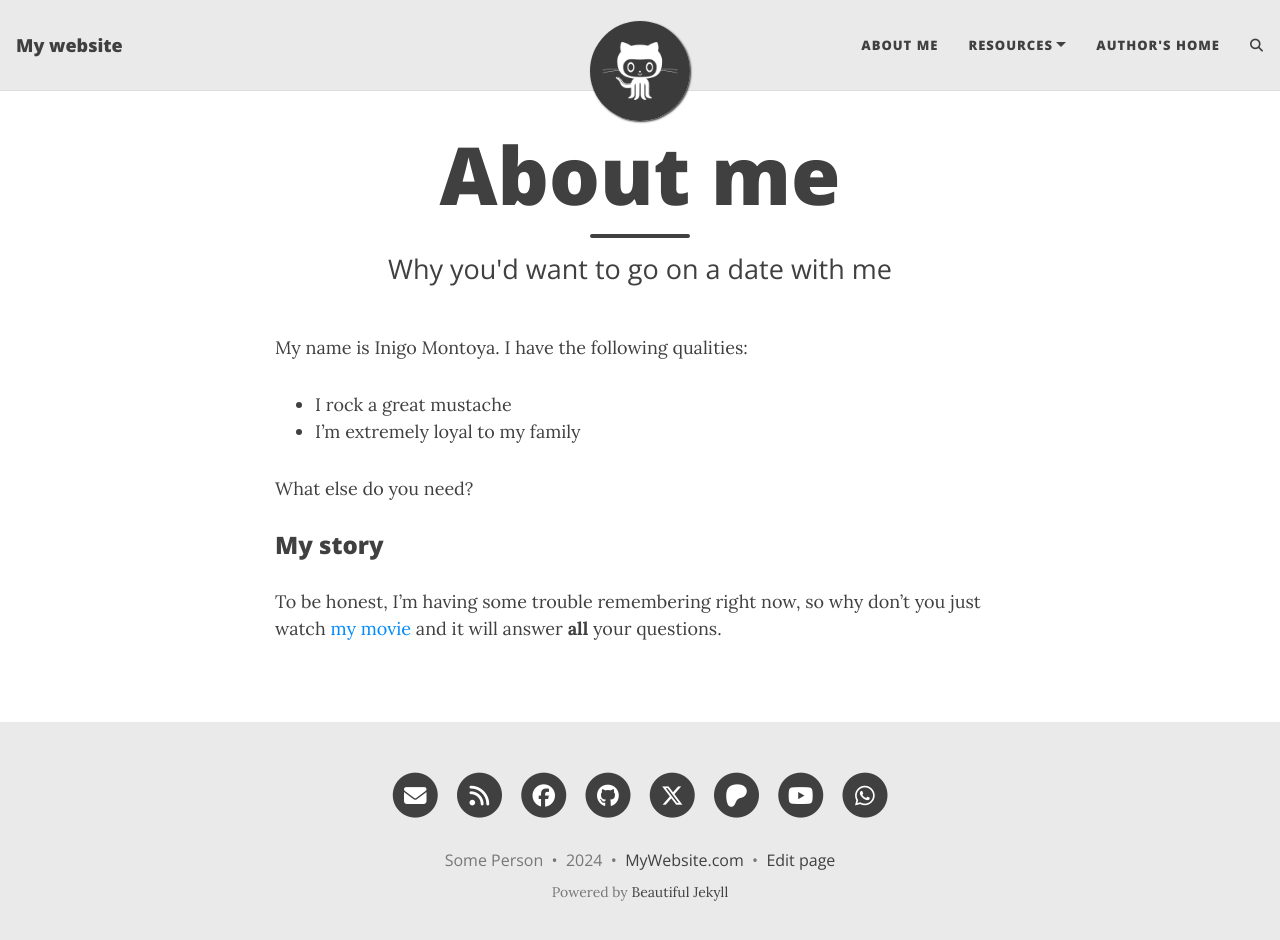
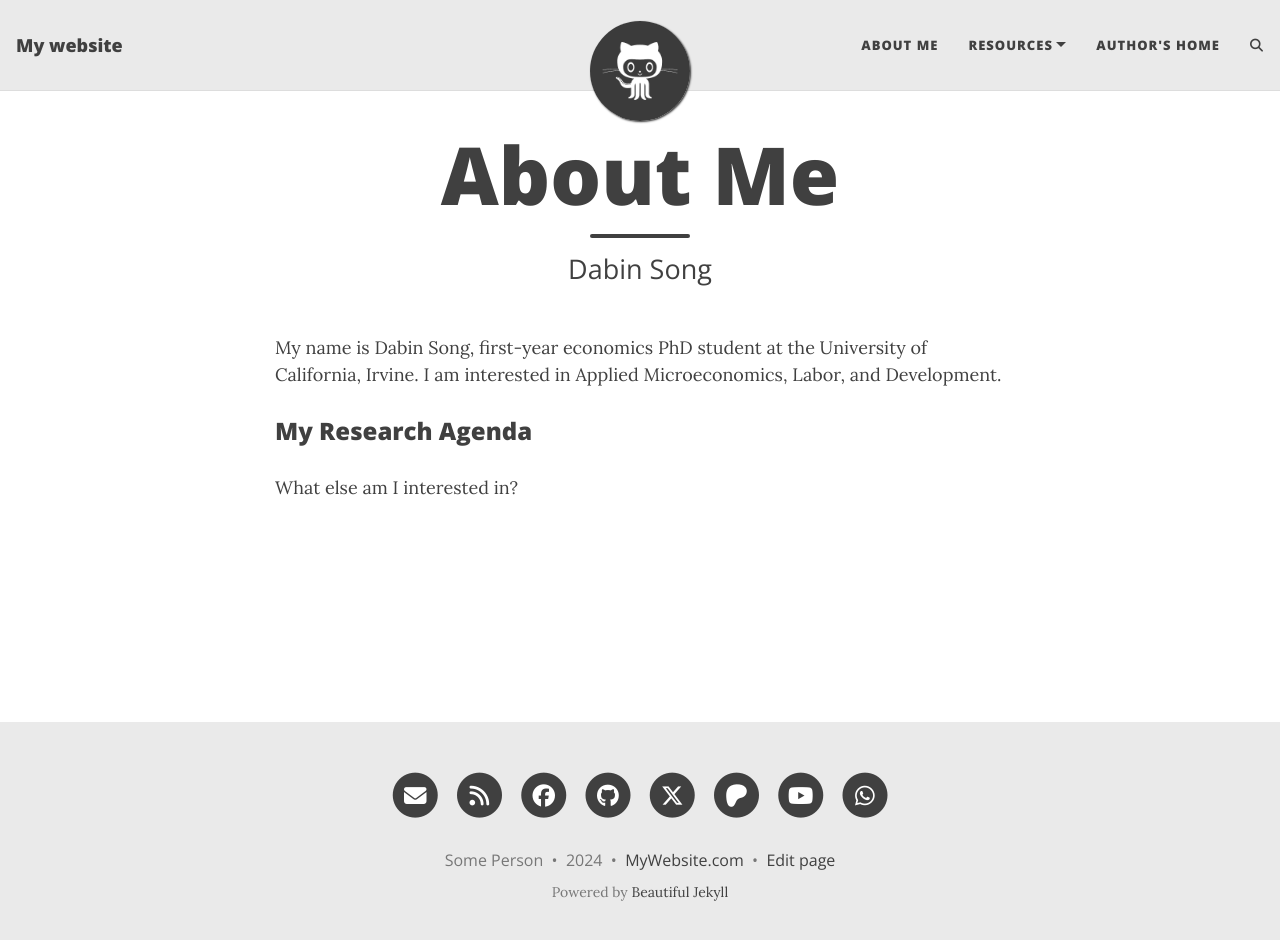
Before and after one commit to dabinsong/dabinsong.github.io, a Jekyll site: the page built from aboutme.md, in a window 1280 px wide and 953 px high. Shown: the top 940 px of the window. Built offline with Jekyll 4.4.1, drawn with Linux system fonts in a browser that asks for light colours; comment, search, counter and statistics services are not loaded.

Commit message:
Update aboutme.md

```diff
--- a/aboutme.md
+++ b/aboutme.md
@@ -1,16 +1,11 @@
 ---
 layout: page
-title: About me
-subtitle: Why you'd want to go on a date with me
+title: About Me
+subtitle: Dabin Song
 ---
 
-My name is Inigo Montoya. I have the following qualities:
+My name is Dabin Song, first-year economics PhD student at the University of California, Irvine. I am interested in Applied Microeconomics, Labor, and Development.
 
-- I rock a great mustache
-- I'm extremely loyal to my family
+### My Research Agenda
 
-What else do you need?
-
-### My story
-
-To be honest, I'm having some trouble remembering right now, so why don't you just watch [my movie](https://en.wikipedia.org/wiki/The_Princess_Bride_%28film%29) and it will answer **all** your questions.
+What else am I interested in?
```
